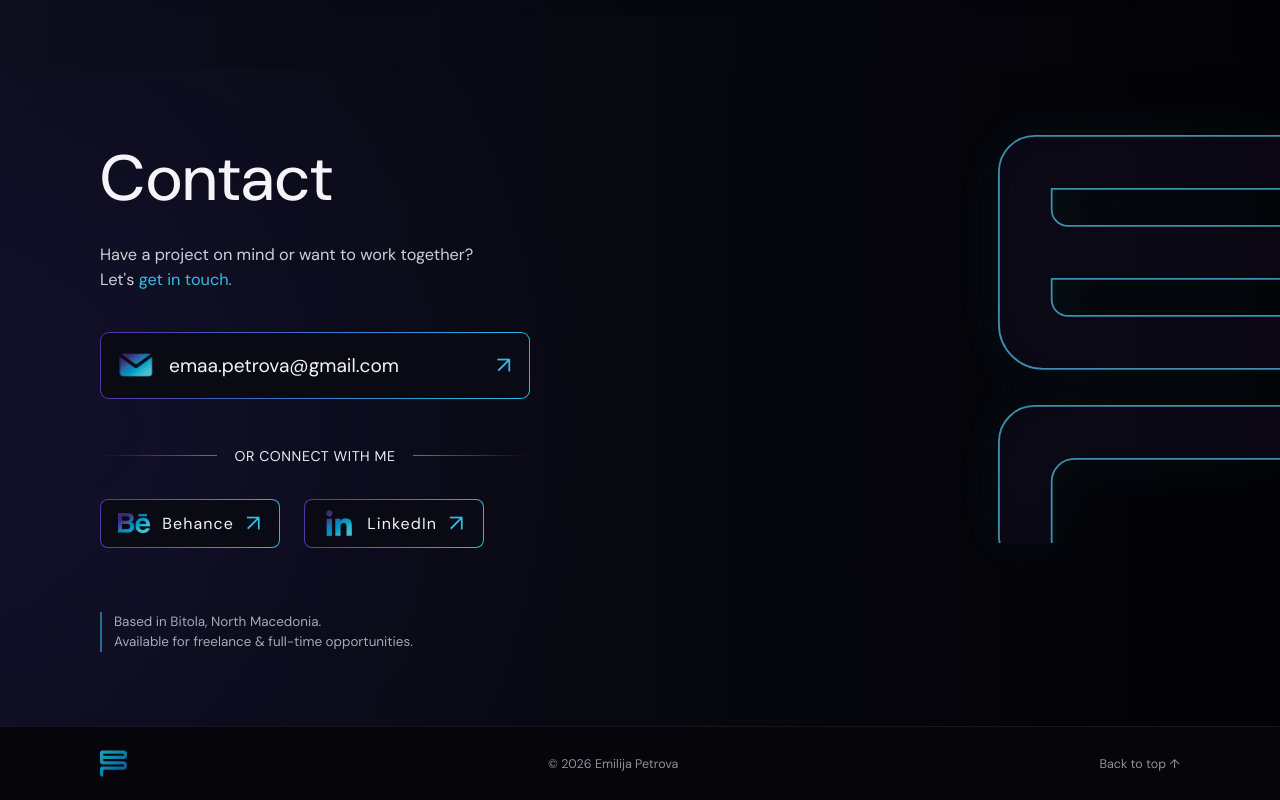
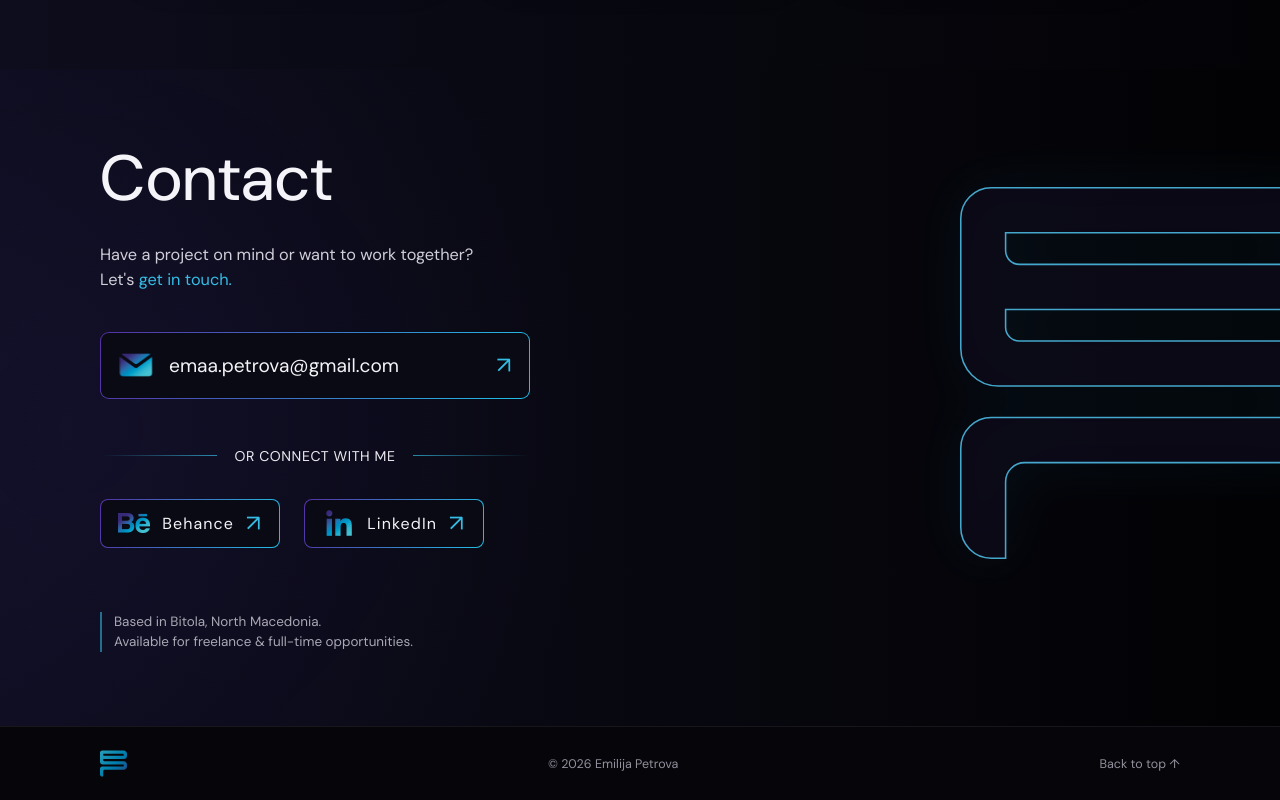
Before and after one commit to NikoDola/emilija-petrova, a Next.js app: page / in a window 1280 px wide. Shown: the part 3748-4548 px from the top of the page. Built offline with nearby package versions, Linux system fonts and the light colour scheme.

Commit message:
logo contact made

```diff
--- a/src/app/page.module.css
+++ b/src/app/page.module.css
@@ -807,10 +807,10 @@
 .contactMark {
   position: absolute;
   z-index: 0;
-  top: 10%;
-  right: 0;
-  width: min(22vw, 600px);
-  opacity: 0.8;
+  top: 18%;
+  right: -5vw;
+  width: min(30vw, 600px);
+  opacity: 0.94;
   pointer-events: none;
 }
 
```
Also changed, not shown: public/images/personal/logo-outline.svg.
